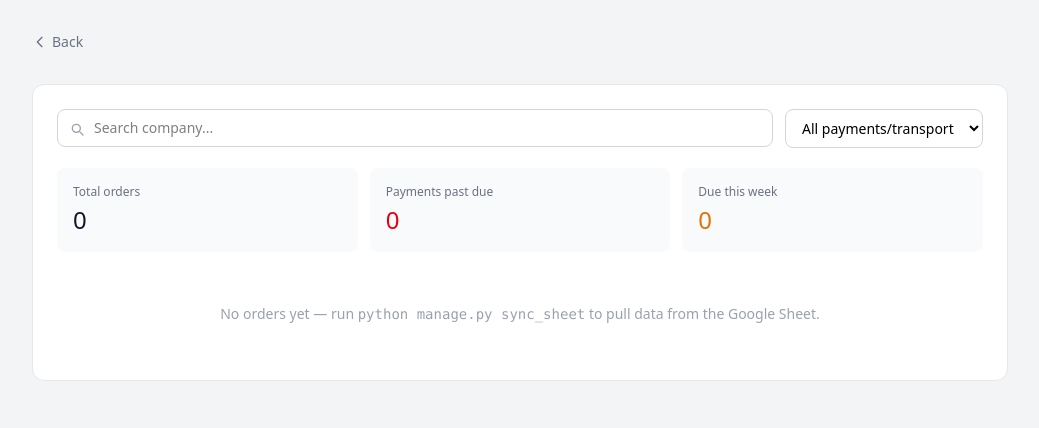
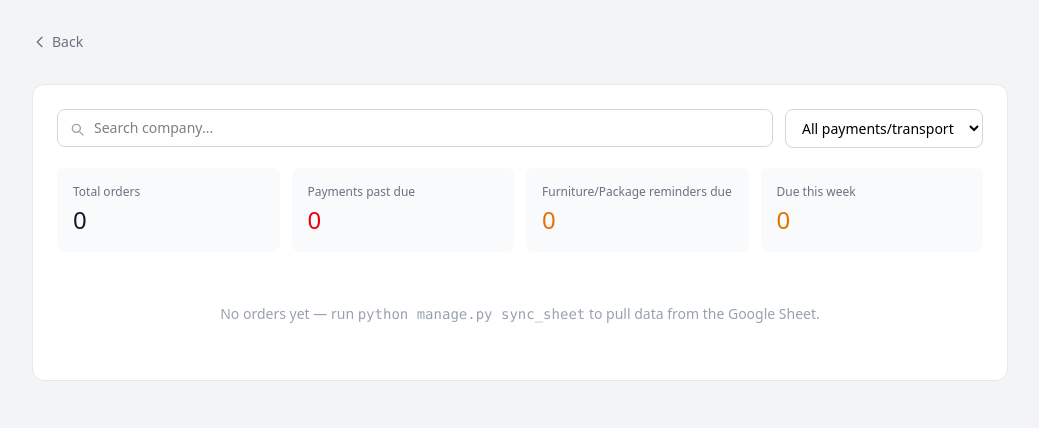
Before and after one commit to Charlottenwn/AG-Solutions-Tracking-Website-Full, a Django app: page /main_offer_page/ in a window 1280 px wide. Shown: the part 49-477 px from the top of the page, without its empty margins (120-1159 px from the left). Run offline with Django 5.2, Linux system fonts and the light colour scheme; data that the repository does not hold is empty; parts of the project's set-up code (start-up, migrations or seed data) failed here and were passed over.

Commit message:
added dynamic furniture-package reminder stracking stat card

```diff
--- a/main/templates/main/main_offer_page.html
+++ b/main/templates/main/main_offer_page.html
@@ -82,7 +82,7 @@
             </div>
 
             <!-- Stat Cards -->
-            <div class="grid grid-cols-3 gap-3">
+            <div class="grid grid-cols-4 gap-3">
                 <div class="bg-gray-50 dark:bg-gray-700/50 rounded-lg p-4">
                     <p class="text-xs text-gray-500 dark:text-gray-400 mb-1">Total orders</p>
                     <p class="text-2xl font-medium text-gray-900 dark:text-white">{{ stats.total_orders }}</p>
@@ -90,6 +90,10 @@
                 <div class="bg-gray-50 dark:bg-gray-700/50 rounded-lg p-4">
                     <p class="text-xs text-gray-500 dark:text-gray-400 mb-1">Payments past due</p>
                     <p class="text-2xl font-medium text-red-600 dark:text-red-400">{{ stats.payments_past_due }}</p>
+                </div>
+                <div class="bg-gray-50 dark:bg-gray-700/50 rounded-lg p-4">
+                    <p class="text-xs text-gray-500 dark:text-gray-400 mb-1">Furniture/Package reminders due</p>
+                    <p class="text-2xl font-medium text-amber-600 dark:text-amber-400">{{ stats.furniture_package_reminders_due }}</p>
                 </div>
                 <div class="bg-gray-50 dark:bg-gray-700/50 rounded-lg p-4">
                     <p class="text-xs text-gray-500 dark:text-gray-400 mb-1">Due this week</p>
```
